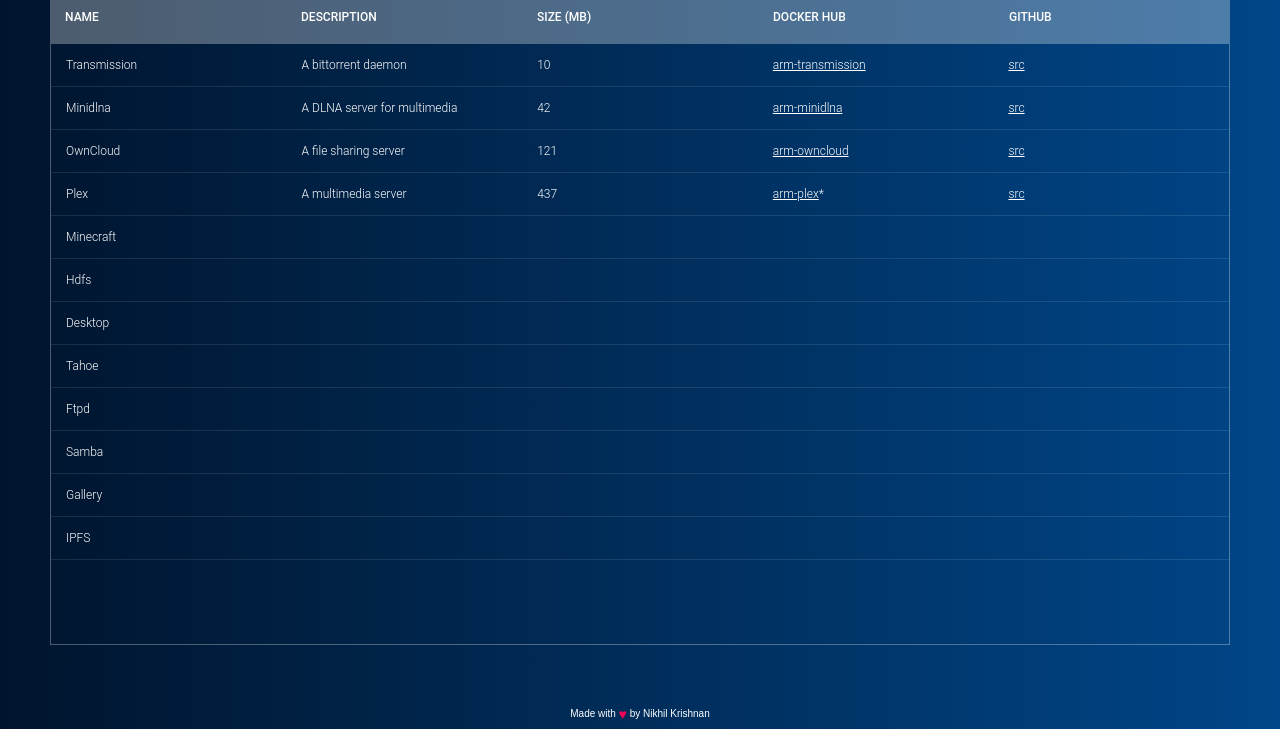
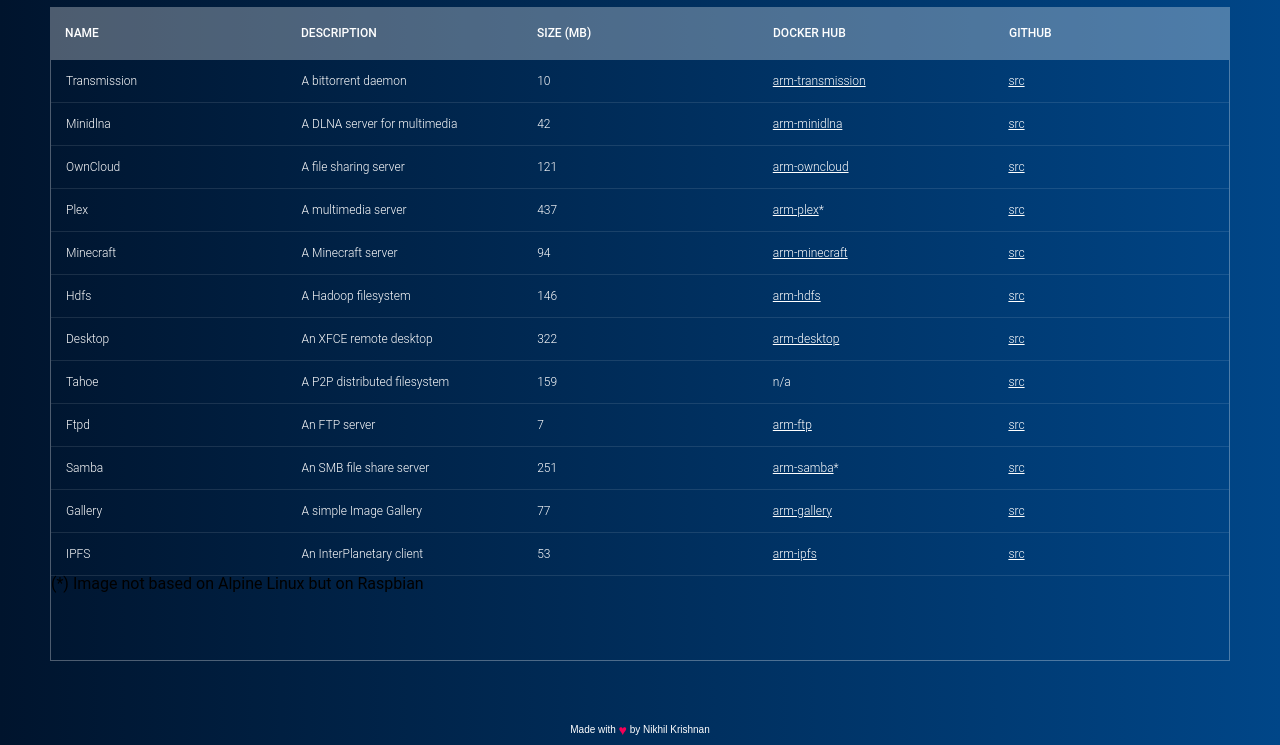
Before and after one commit to besn0847/besn0847.github.io, a plain HTML site: page index.html in a window 1280 px wide. Shown: the part 104-849 px from the top of the page. Drawn offline with nearby package versions, Linux system fonts and the light colour scheme.

Commit message:
index v0

```diff
--- a/index.html
+++ b/index.html
@@ -19,6 +19,7 @@
 
     <section> <!--for demo wrap-->
 <h1>Catalog of Docker containers for Raspberry Pi 2+</h1>
+<br>
 <div  class="tbl-header">
 <table cellpadding="0" cellspacing="0" border="0">
   <thead>
@@ -65,62 +66,63 @@
     </tr>
     <tr>
       <td>Minecraft</td>
-      <td></td>
-      <td></td>
-      <td></td>
-      <td></td>
+      <td>A Minecraft server</td>
+      <td>94</td>
+      <td><a href="https://hub.docker.com/r/besn0847/arm-minecraft/">arm-minecraft</a></td>
+      <td><a href="https://github.com/besn0847/arm-minecraft.git">src</a></td>
     </tr>
     <tr>
       <td>Hdfs</td>
-      <td></td>
-      <td></td>
-      <td></td>
-      <td></td>
+      <td>A Hadoop filesystem</td>
+      <td>146</td>
+      <td><a href="https://hub.docker.com/r/besn0847/arm-hdfs/">arm-hdfs</a></td>
+      <td><a href="https://github.com/besn0847/arm-hdfs">src</a></td>
     </tr>
     <tr>
       <td>Desktop</td>
-      <td></td>
-      <td></td>
-      <td></td>
-      <td></td>
+      <td>An XFCE remote desktop</td>
+      <td>322</td>
+      <td><a href="https://hub.docker.com/r/besn0847/arm-desktop/">arm-desktop</a></td>
+      <td><a href="https://github.com/besn0847/arm-desktop">src</a></td>
     </tr>
     <tr>
       <td>Tahoe</td>
-      <td></td>
-      <td></td>
-      <td></td>
-      <td></td>
+      <td>A P2P distributed filesystem</td>
+      <td>159</td>
+      <td>n/a</td>
+      <td><a href="https://github.com/besn0847/arm-tahoe">src</a></td>
     </tr>
     <tr>
       <td>Ftpd</td>
-      <td></td>
-      <td></td>
-      <td></td>
-      <td></td>
+      <td>An FTP server</td>
+      <td>7</td>
+      <td><a href="https://hub.docker.com/r/besn0847/arm-ftp/">arm-ftp</a></td>
+      <td><a href="https://github.com/besn0847/arm-ftpd">src</a></td>
     </tr>
     <tr>
       <td>Samba</td>
-      <td></td>
-      <td></td>
-      <td></td>
-      <td></td>
+      <td>An SMB file share server</td>
+      <td>251</td>
+      <td><a href="https://hub.docker.com/r/besn0847/arm-samba/">arm-samba</a>*</td>
+      <td><a href="https://github.com/besn0847/arm-samba">src</a></td>
     </tr>
     <tr>
       <td>Gallery</td>
-      <td></td>
-      <td></td>
-      <td></td>
-      <td></td>
+      <td>A simple Image Gallery</td>
+      <td>77</td>
+      <td><a href="https://hub.docker.com/r/besn0847/arm-gallery/">arm-gallery</a></td>
+      <td><a href="https://github.com/besn0847/arm-gallery">src</a></td>
     </tr>
     <tr>
       <td>IPFS</td>
-      <td></td>
-      <td></td>
-      <td></td>
-      <td></td>
+      <td>An InterPlanetary client</td>
+      <td>53</td>
+      <td><a href="https://hub.docker.com/r/besn0847/arm-ipfs/">arm-ipfs</a></td>
+      <td><a href="https://github.com/besn0847/arm-ipfs">src</a></td>
     </tr>
   </tbody>
 </table>
+(*) Image not based on Alpine Linux but on Raspbian
 </div>
 </section>
 
```
